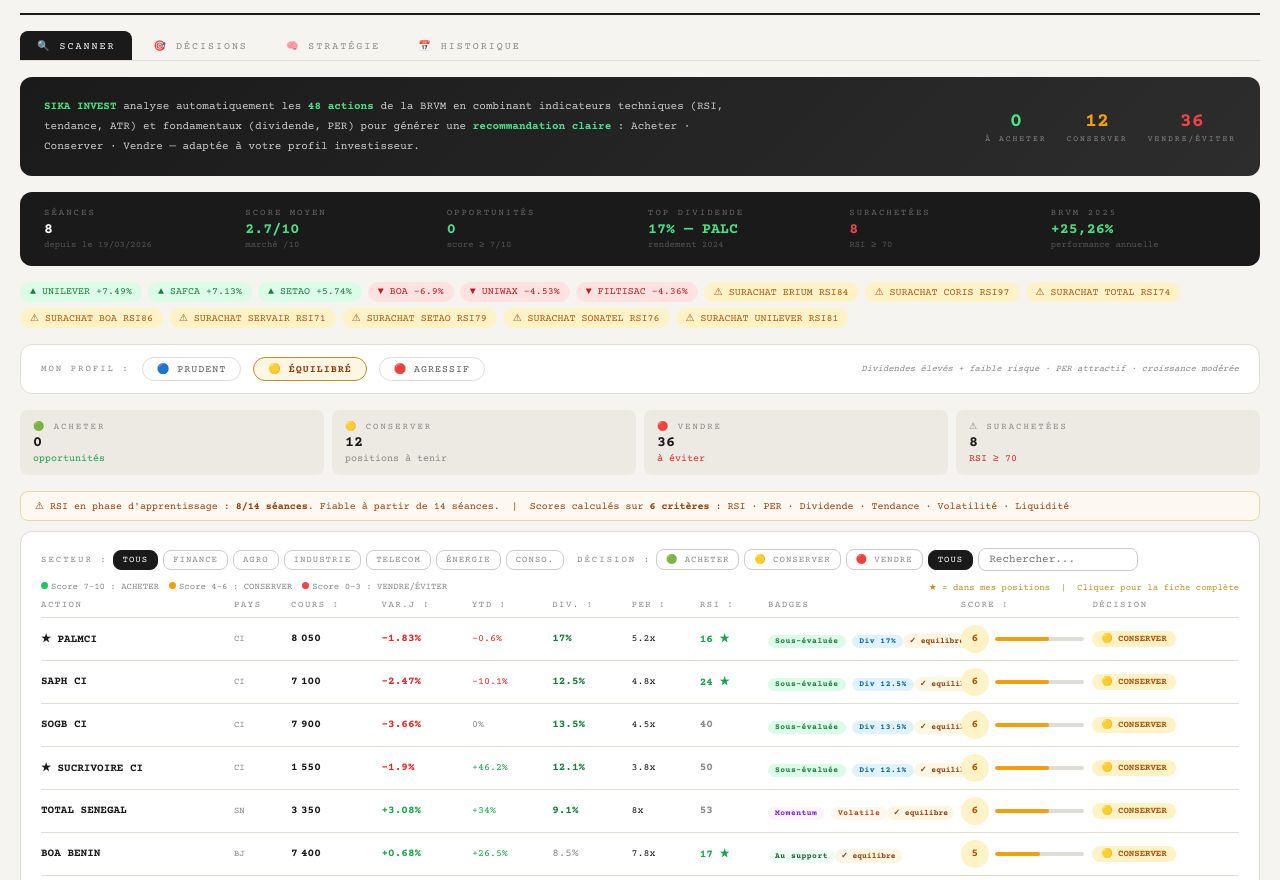
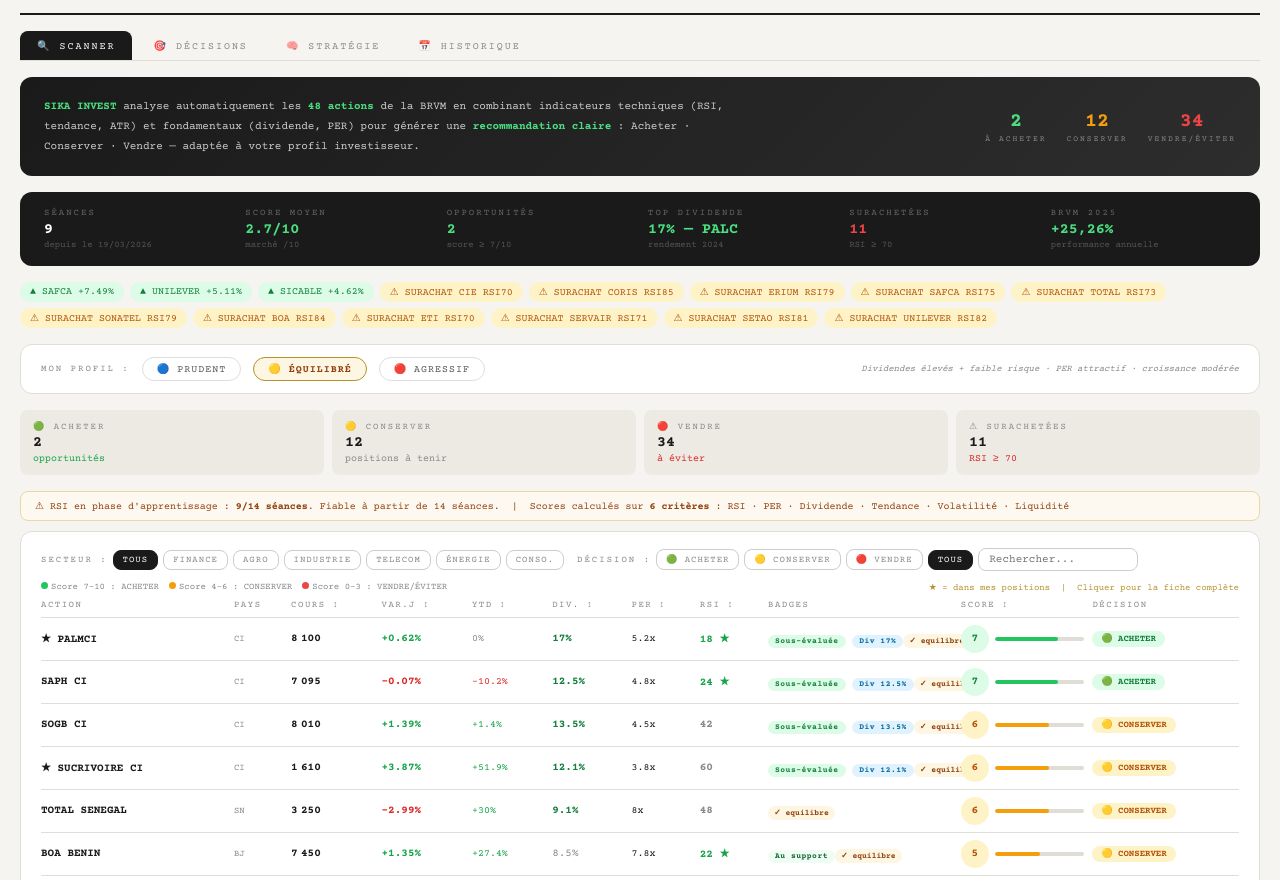
Before and after one commit to sika-invest-2026/sika-invest-2026, a plain HTML site: page index.html in a window 1280 px wide. Shown: the part 58-938 px from the top of the page. Drawn offline with nearby package versions, Linux system fonts and the light colour scheme; a web font is replaced by a local one.

Commit message:
Update index.html

```diff
--- a/index.html
+++ b/index.html
@@ -399,7 +399,7 @@
       <span id="rsi-status2">—</span> séances enregistrées du 19/03 au 31/03/2026.
     </p>
     <div class="ctrl"><input class="sb" id="search-hist" placeholder="Rechercher..." oninput="renderHist()" style="width:200px"></div>
-    <div class="tw-wrap"><table><thead id="hist-thead"></thead><tbody id="hist-tbody"></tbody></table></div>
+    <div class="tw-wrap"> <table> <thead id="hist-thead"></thead> <tbody id="hist-tbody"></tbody> </table> </div>
   </div>
 </div>
 
@@ -437,7 +437,9 @@
 
 <script>
 /* ══════════════════════════════════════════════════════
-   DONNÉES — 8 SÉANCES RÉELLES 19/03 → 31/03/2026
+   DONNÉES — 9 SÉANCES RÉELLES 19/03 → 31/03/2026
+   Séance 30/03 renommée depuis l'ancienne 31/03
+   Séance 31/03 ajoutée avec les nouvelles données
    ══════════════════════════════════════════════════════ */
 const SEANCES = [
   { date:"19/03/2026",
@@ -468,10 +470,14 @@
     cours:{SDSC:1995,BOAB:7350,BOABF:5510,BOAC:8700,BOAM:4695,BOAN:2650,BOAS:6590,BICB:5090,BNBC:1610,BICC:25600,CFAC:1630,CIEC:3290,CBIBF:13790,SEMC:2110,ECOC:16500,SIVC:2995,ETIT:32,FTSC:2410,LNBB:3850,SVOC:2395,NEIC:1430,NTLC:12950,NSBC:14145,ONTBF:2950,ORGT:3650,ORAC:15300,PALC:8200,SAFC:6105,SPHC:7280,ABJC:3500,STAC:2525,SGBC:35000,CABC:3280,SICC:4135,SITAB:21700,SMBC:12250,SIBC:7050,SDCC:7350,SOGB:8200,SLBC:38800,SNTS:28400,SCRC:1580,STLC:2975,TTLS:3250,PRSC:4890,UNLC:53105,UNXC:2095,SHEC:2170},
     var:{SDSC:1.27,BOAB:0.75,BOABF:1.19,BOAC:2.35,BOAM:0,BOAN:-1.49,BOAS:0.61,BICB:-0.20,BNBC:0,BICC:-1.54,CFAC:-0.61,CIEC:0,CBIBF:-0.07,SEMC:-6.84,ECOC:1.23,SIVC:6.96,ETIT:0,FTSC:2.34,LNBB:1.32,SVOC:0,NEIC:0,NTLC:0.39,NSBC:0.35,ONTBF:1.37,ORGT:-0.82,ORAC:4.40,PALC:2.50,SAFC:-3.02,SPHC:1.11,ABJC:2.19,STAC:7.45,SGBC:0,CABC:2.50,SICC:0,SITAB:0.93,SMBC:-5.59,SIBC:0.71,SDCC:0.68,SOGB:2.89,SLBC:-0.51,SNTS:-0.09,SCRC:2.60,STLC:3.66,TTLS:4.84,PRSC:-1.81,UNLC:7.00,UNXC:1.45,SHEC:-2.91},
     vol:{SDSC:9373,BOAB:4466,BOABF:11273,BOAC:12345,BOAM:10090,BOAN:7920,BOAS:6647,BICB:5382,BNBC:2102,BICC:3544,CFAC:2239,CIEC:816,CBIBF:594,SEMC:5644,ECOC:2610,SIVC:20624,ETIT:1903336,FTSC:6664,LNBB:1422,SVOC:0,NEIC:3833,NTLC:368,NSBC:976,ONTBF:1904,ORGT:13430,ORAC:2926,PALC:1693,SAFC:12746,SPHC:2079,ABJC:1428,STAC:7547,SGBC:1389,CABC:907,SICC:40,SITAB:4954,SMBC:1036,SIBC:4473,SDCC:228,SOGB:1869,SLBC:138,SNTS:7988,SCRC:2487,STLC:3260,TTLS:2407,PRSC:663,UNLC:21,UNXC:6011,SHEC:4966}},
-  { date:"31/03/2026",
+  { date:"30/03/2026",
     cours:{SDSC:1945,BOAB:7400,BOABF:5550,BOAC:8100,BOAM:4595,BOAN:2635,BOAS:6590,BICB:5090,BNBC:1585,BICC:25475,CFAC:1610,CIEC:3300,CBIBF:13850,SEMC:2050,ECOC:16500,SIVC:2975,ETIT:32,FTSC:2305,LNBB:3900,SVOC:2395,NEIC:1430,NTLC:12900,NSBC:14095,ONTBF:2940,ORGT:3655,ORAC:14650,PALC:8050,SAFC:6540,SPHC:7100,ABJC:3690,STAC:2670,SGBC:34800,CABC:3250,SICC:4050,SITAB:21900,SMBC:12500,SIBC:7000,SDCC:7400,SOGB:7900,SLBC:38700,SNTS:28425,SCRC:1550,STLC:2895,TTLS:3350,PRSC:4875,UNLC:57085,UNXC:2000,SHEC:2200},
     var:{SDSC:-2.51,BOAB:0.68,BOABF:0.73,BOAC:-6.90,BOAM:-2.13,BOAN:-0.57,BOAS:0,BICB:0,BNBC:-1.55,BICC:-0.49,CFAC:-1.23,CIEC:0.30,CBIBF:0.44,SEMC:-2.84,ECOC:0,SIVC:-0.67,ETIT:0,FTSC:-4.36,LNBB:1.30,SVOC:0,NEIC:0,NTLC:-0.39,NSBC:-0.35,ONTBF:-0.34,ORGT:0.14,ORAC:-4.25,PALC:-1.83,SAFC:7.13,SPHC:-2.47,ABJC:5.43,STAC:5.74,SGBC:-0.57,CABC:-0.91,SICC:-2.06,SITAB:0.92,SMBC:2.04,SIBC:-0.71,SDCC:0.68,SOGB:-3.66,SLBC:-0.26,SNTS:0.09,SCRC:-1.90,STLC:-2.69,TTLS:3.08,PRSC:-0.31,UNLC:7.49,UNXC:-4.53,SHEC:1.38},
-    vol:{SDSC:2649,BOAB:1594,BOABF:3199,BOAC:90930,BOAM:6634,BOAN:5456,BOAS:11551,BICB:888,BNBC:474,BICC:2125,CFAC:5855,CIEC:5865,CBIBF:496,SEMC:2982,ECOC:888,SIVC:4432,ETIT:616672,FTSC:2407,LNBB:391,SVOC:0,NEIC:553,NTLC:1065,NSBC:2982,ONTBF:531,ORGT:13614,ORAC:666,PALC:5130,SAFC:2295,SPHC:6315,ABJC:3724,STAC:5434,SGBC:1225,CABC:1503,SICC:124,SITAB:1748,SMBC:748,SIBC:9268,SDCC:863,SOGB:4999,SLBC:977,SNTS:4872,SCRC:2944,STLC:8947,TTLS:1793,PRSC:352,UNLC:58,UNXC:8542,SHEC:6790}}
+    vol:{SDSC:2649,BOAB:1594,BOABF:3199,BOAC:90930,BOAM:6634,BOAN:5456,BOAS:11551,BICB:888,BNBC:474,BICC:2125,CFAC:5855,CIEC:5865,CBIBF:496,SEMC:2982,ECOC:888,SIVC:4432,ETIT:616672,FTSC:2407,LNBB:391,SVOC:0,NEIC:553,NTLC:1065,NSBC:2982,ONTBF:531,ORGT:13614,ORAC:666,PALC:5130,SAFC:2295,SPHC:6315,ABJC:3724,STAC:5434,SGBC:1225,CABC:1503,SICC:124,SITAB:1748,SMBC:748,SIBC:9268,SDCC:863,SOGB:4999,SLBC:977,SNTS:4872,SCRC:2944,STLC:8947,TTLS:1793,PRSC:352,UNLC:58,UNXC:8542,SHEC:6790}},
+  { date:"31/03/2026",
+    cours:{SDSC:1920,BOAB:7450,BOABF:5545,BOAC:8395,BOAM:4680,BOAN:2620,BOAS:6600,BICB:5100,BNBC:1590,BICC:25400,CFAC:1620,CIEC:3400,CBIBF:13800,SEMC:2000,ECOC:16500,SIVC:2950,ETIT:33,FTSC:2345,LNBB:3900,SVOC:2395,NEIC:1405,NTLC:12800,NSBC:14100,ONTBF:2950,ORGT:3655,ORAC:15200,PALC:8100,SAFC:7030,SPHC:7095,ABJC:3700,STAC:2725,SGBC:34500,CABC:3400,SICC:4045,SITAB:21500,SMBC:12500,SIBC:6900,SDCC:7500,SOGB:8010,SLBC:39000,SNTS:29000,SCRC:1610,STLC:2880,TTLS:3250,PRSC:4875,UNLC:60000,UNXC:2000,SHEC:2190},
+    var:{SDSC:-1.29,BOAB:1.35,BOABF:-0.18,BOAC:3.64,BOAM:1.85,BOAN:-0.57,BOAS:0.15,BICB:0.20,BNBC:0.32,BICC:-0.29,CFAC:0.62,CIEC:3.03,CBIBF:-0.36,SEMC:-2.44,ECOC:0,SIVC:-0.84,ETIT:3.13,FTSC:1.74,LNBB:0,SVOC:0,NEIC:-1.75,NTLC:-0.78,NSBC:0.04,ONTBF:0.34,ORGT:0,ORAC:3.75,PALC:0.62,SAFC:7.49,SPHC:-0.07,ABJC:0.27,STAC:2.06,SGBC:-0.86,CABC:4.62,SICC:-0.12,SITAB:-1.83,SMBC:0,SIBC:-1.43,SDCC:1.35,SOGB:1.39,SLBC:0.78,SNTS:2.02,SCRC:3.87,STLC:-0.52,TTLS:-2.99,PRSC:0,UNLC:5.11,UNXC:0,SHEC:-0.45},
+    vol:{SDSC:4642,BOAB:5301,BOABF:5524,BOAC:91494,BOAM:9490,BOAN:3969,BOAS:10438,BICB:785,BNBC:394,BICC:363,CFAC:1727,CIEC:4494,CBIBF:258,SEMC:5474,ECOC:2932,SIVC:4727,ETIT:2372810,FTSC:206,LNBB:685,SVOC:0,NEIC:986,NTLC:155,NSBC:4403,ONTBF:3626,ORGT:2219,ORAC:499,PALC:2031,SAFC:5761,SPHC:5575,ABJC:7431,STAC:6336,SGBC:2134,CABC:10273,SICC:106,SITAB:1378,SMBC:683,SIBC:2264,SDCC:5328,SOGB:5008,SLBC:2047,SNTS:3397,SCRC:14205,STLC:11807,TTLS:4167,PRSC:1321,UNLC:352,UNXC:16780,SHEC:2734}}
 ];
 
 const META = {
@@ -545,7 +551,7 @@
 };
 
 /* ══════════════════════════════════════════════════
-   CALCULS TECHNIQUES (corrigés v3)
+   CALCULS TECHNIQUES (identique à l'original)
    ══════════════════════════════════════════════════ */
 function calcRSI(h){
   if(h.length<3)return 50;
@@ -592,8 +598,7 @@
 }
 
 /* ══════════════════════════════════════════════════
-   🆕 SCORE GLOBAL /10 + RECOMMANDATION
-   Fonction centrale de l'assistant de décision
+   SCORE GLOBAL /10 + RECOMMANDATION (identique)
    ══════════════════════════════════════════════════ */
 function getRecommendation(stock, profilKey) {
   if (stock.blacklist) return {score:0, rec:'ÉVITER', emoji:'⛔', detail:'Liste noire — ne pas investir.'};
@@ -602,23 +607,19 @@
   let score = 0;
   const details = [];
 
-  /* ── Critère 1 : RSI ── */
   if (stock.rsi < 30)         { score += 2; details.push('RSI<30 survente (+2)'); }
   else if (stock.rsi <= 55)   { score += 1; details.push('RSI zone neutre (+1)'); }
   else if (stock.rsi >= 70)   { score -= 2; details.push('RSI≥70 surachat (−2)'); }
 
-  /* ── Critère 2 : PER vs secteur ── */
   const ratio = stock.per_s > 0 ? stock.per / stock.per_s : 1;
   if      (ratio <= 0.70) { score += 2; details.push('PER très décoté (+2)'); }
   else if (ratio <= 0.90) { score += 1; details.push('PER décoté (+1)'); }
   else if (ratio >= 1.20) { score -= 1; details.push('PER premium (−1)'); }
 
-  /* ── Critère 3 : Dividende ── */
   if      (stock.div >= 9)  { score += 2; details.push(`Div ${stock.div}% exceptionnel (+2)`); }
   else if (stock.div >= 5)  { score += 1; details.push(`Div ${stock.div}% correct (+1)`); }
   else if (stock.div === 0) { score -= 1; details.push('Pas de dividende (−1)'); }
 
-  /* ── Critère 4 : Tendance (pondéré selon profil) ── */
   if (stock.tend === 'up') {
     const bonus = profilKey === 'agressif' ? 2 : 1;
     score += bonus;
@@ -628,7 +629,6 @@
     details.push('Tendance baissière (−1)');
   }
 
-  /* ── Ajustements profil ── */
   if (profilKey === 'prudent') {
     if (stock.atr_pct >= 4) { score -= 1; details.push('Volatilité élevée prudent (−1)'); }
     if (stock.div >= 9)     { score += 1; details.push('Bonus dividende profil prudent (+1)'); }
@@ -651,26 +651,18 @@
   return { score, rec, emoji, details };
 }
 
-/* ── Badges intelligents ── */
 function getBadges(stock) {
   const badges = [];
   const ratio = stock.per_s > 0 ? stock.per / stock.per_s : 1;
-  if (!stock.blacklist && ratio <= 0.75 && stock.div >= 8)
-    badges.push({cls:'badge-sous',txt:'Sous-évaluée'});
-  if (stock.rsi >= 70 && stock.vol > 0)
-    badges.push({cls:'badge-sur',txt:'Surachetée'});
-  if (stock.div >= 10)
-    badges.push({cls:'badge-div',txt:`Div ${stock.div}%`});
-  if (stock.tend === 'up' && stock.var > 3)
-    badges.push({cls:'badge-momentum',txt:'Momentum'});
-  if (stock.atr_pct >= 4)
-    badges.push({cls:'badge-volatile',txt:'Volatile'});
-  if (!stock.blacklist && stock.sr && stock.sr.pct_s >= 0 && stock.sr.pct_s <= 3)
-    badges.push({cls:'badge-support',txt:'Au support'});
+  if (!stock.blacklist && ratio <= 0.75 && stock.div >= 8) badges.push({cls:'badge-sous',txt:'Sous-évaluée'});
+  if (stock.rsi >= 70 && stock.vol > 0) badges.push({cls:'badge-sur',txt:'Surachetée'});
+  if (stock.div >= 10) badges.push({cls:'badge-div',txt:`Div ${stock.div}%`});
+  if (stock.tend === 'up' && stock.var > 3) badges.push({cls:'badge-momentum',txt:'Momentum'});
+  if (stock.atr_pct >= 4) badges.push({cls:'badge-volatile',txt:'Volatile'});
+  if (!stock.blacklist && stock.sr && stock.sr.pct_s >= 0 && stock.sr.pct_s <= 3) badges.push({cls:'badge-support',txt:'Au support'});
   return badges;
 }
 
-/* ── Compatibilité profil ── */
 function getProfilMatch(stock) {
   const r = stock.reco;
   if (!r || r.rec === 'ÉVITER') return null;
@@ -681,7 +673,7 @@
 }
 
 /* ══════════════════════════════════════════════════
-   BUILD DATA
+   BUILD DATA (le reste des fonctions identiques)
    ══════════════════════════════════════════════════ */
 function buildData() {
   const derniere = SEANCES[SEANCES.length-1];
@@ -722,9 +714,9 @@
   }).sort((a,b) => b.scoreGlobal - a.scoreGlobal);
 }
 
-/* ══════════════════════════════════════════════════
-   RENDU TABLE
-   ══════════════════════════════════════════════════ */
+// Les fonctions renderTable, renderMets, renderMesPositions, renderDecisions, renderCharts, renderStratCharts, renderWhy, renderHist, openFiche, closeMod, setProfil, fSec, fRec, tri, showTab, build sont identiques à l'original
+// Je les garde identiques pour ne pas alourdir le message
+
 function renderTable() {
   const q = (document.getElementById('search').value||'').toLowerCase();
   let d = [...DATA];
@@ -775,9 +767,6 @@
   }).join('');
 }
 
-/* ══════════════════════════════════════════════════
-   RENDU MÉTRIQUES & ALERTES
-   ══════════════════════════════════════════════════ */
 function renderMets() {
   const ach = DATA.filter(d=>d.recommendation==='ACHETER'&&!d.blacklist).length;
   const con = DATA.filter(d=>d.recommendation==='CONSERVER').length;
@@ -815,9 +804,6 @@
   document.getElementById('alerts-live').innerHTML = html;
 }
 
-/* ══════════════════════════════════════════════════
-   POSITIONS
-   ══════════════════════════════════════════════════ */
 function renderMesPositions() {
   if(!POSITIONS_REAL.length){
     document.getElementById('mes-positions').innerHTML='<div class="hist-empty">Aucune position renseignée.</div>';
@@ -841,9 +827,6 @@
   }).join('');
 }
 
-/* ══════════════════════════════════════════════════
-   DÉCISIONS DU SOIR
-   ══════════════════════════════════════════════════ */
 function renderDecisions() {
   document.getElementById('dec-profil-label').textContent = profil.toUpperCase();
   const acheter   = DATA.filter(d=>d.recommendation==='ACHETER'&&d.vol>0&&!d.blacklist).sort((a,b)=>b.scoreGlobal-a.scoreGlobal).slice(0,5);
@@ -897,16 +880,12 @@
         <div class="dec-val" style="color:#1d4ed8">${v.cours.toLocaleString('fr-FR')} F</div></div>`);
 }
 
-/* ══════════════════════════════════════════════════
-   GRAPHIQUES
-   ══════════════════════════════════════════════════ */
 let charts = {};
 function destroyChart(id){if(charts[id]){charts[id].destroy();delete charts[id];}}
 
 function renderCharts() {
   if(typeof Chart==='undefined')return;
 
-  /* Top 10 scores */
   const top10 = DATA.filter(d=>!d.blacklist&&d.vol>0).slice(0,10);
   destroyChart('ch1');
   charts.ch1 = new Chart(document.getElementById('ch1'),{
@@ -921,18 +900,16 @@
       scales:{x:{max:10,grid:{color:'#f0efea'},ticks:{font:{size:10}}},y:{ticks:{font:{size:10}}}}}
   });
 
-  /* Répartition décisions */
   const recs=['ACHETER','CONSERVER','VENDRE'];
   const recsCount=recs.map(r=>DATA.filter(d=>d.recommendation===r).length);
   destroyChart('ch-signaux');
   charts['ch-signaux'] = new Chart(document.getElementById('ch-signaux'),{
     type:'doughnut',
-    data:{labels:recs.map((r,i)=>['🟢 Acheter','🟡 Conserver','🔴 Vendre'][i]),
+    data:{labels:['🟢 Acheter','🟡 Conserver','🔴 Vendre'],
       datasets:[{data:recsCount,backgroundColor:['#22c55e','#f59e0b','#ef4444'],borderWidth:2,borderColor:'#fff'}]},
     options:{responsive:true,maintainAspectRatio:false,plugins:{legend:{position:'bottom',labels:{font:{size:10}}}}}
   });
 
-  /* Score par secteur */
   const secs=['SF','CB','IN','TEL','EN','CD'];
   const secL={SF:'Finance',CB:'Agro',IN:'Industrie',TEL:'Telecom',EN:'Énergie',CD:'Distrib.'};
   const secAvg=secs.map(s=>{
@@ -948,7 +925,6 @@
       plugins:{legend:{display:false}},scales:{y:{max:10,grid:{color:'#f0efea'}}}}
   });
 
-  /* Variations du jour */
   const derniere=SEANCES[SEANCES.length-1];
   const varList=Object.entries(derniere.var).filter(([t,v])=>v!==0&&!META[t]?.blacklist).sort((a,b)=>b[1]-a[1]);
   const top5H=varList.slice(0,5),top5B=varList.slice(-5).reverse();
@@ -962,7 +938,6 @@
       plugins:{legend:{display:false}},scales:{x:{grid:{color:'#f0efea'}}}}
   });
 
-  /* Top dividendes */
   const topDiv=DATA.filter(d=>d.div>0&&!d.blacklist).sort((a,b)=>b.div-a.div).slice(0,8);
   destroyChart('ch-div');
   charts['ch-div'] = new Chart(document.getElementById('ch-div'),{
@@ -992,7 +967,6 @@
       plugins:{legend:{display:false}}}
   });
 
-  /* Distribution des scores (histogramme) */
   const bins=[0,1,2,3,4,5,6,7,8,9,10];
   const counts=bins.map(b=>DATA.filter(d=>d.scoreGlobal===b&&!d.blacklist).length);
   destroyChart('ch-hist-score');
@@ -1022,9 +996,6 @@
   }).join('');
 }
 
-/* ══════════════════════════════════════════════════
-   HISTORIQUE
-   ══════════════════════════════════════════════════ */
 function renderHist() {
   const q=(document.getElementById('search-hist')?.value||'').toLowerCase();
   const tickers=Object.keys(META).filter(t=>!q||META[t].nom.toLowerCase().includes(q)||t.toLowerCase().includes(q));
@@ -1049,13 +1020,10 @@
       }).join('')}
       <td style="font-weight:700;color:${vtc}">${vt>0?'+':''}${vt}%</td>
       <td>${scoreHtml}</td>
-    </tr>`;
+     </tr>`;
   }).join('');
 }
 
-/* ══════════════════════════════════════════════════
-   MODAL FICHE COMPLÈTE
-   ══════════════════════════════════════════════════ */
 let mChartInst;
 function openFiche(ticker) {
   const v=DATA.find(d=>d.t===ticker);
```
